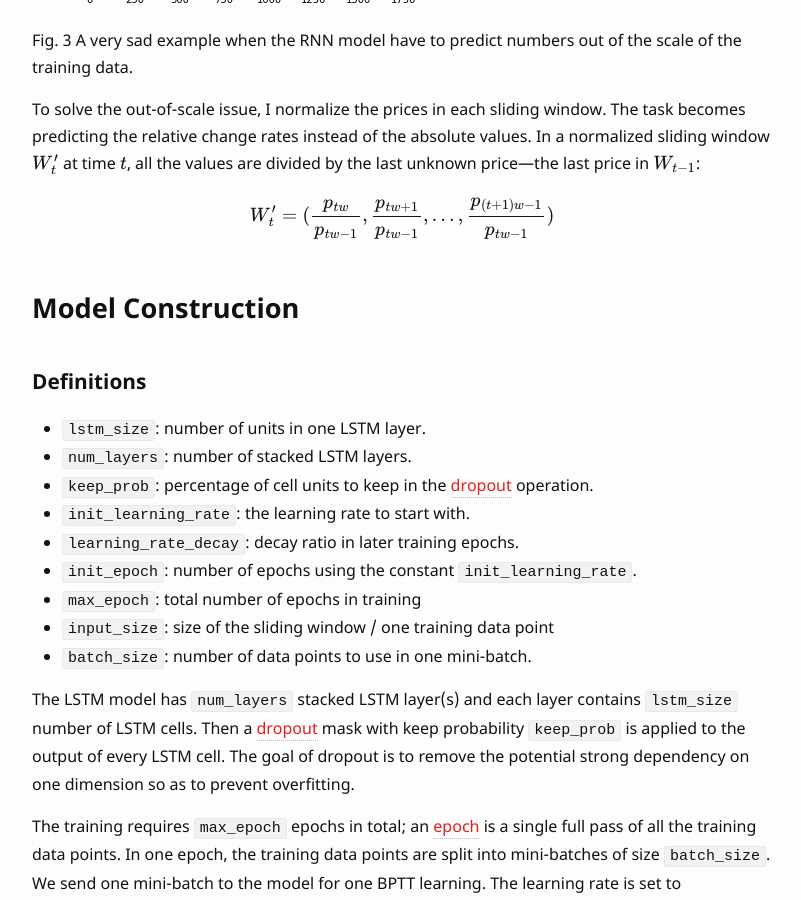
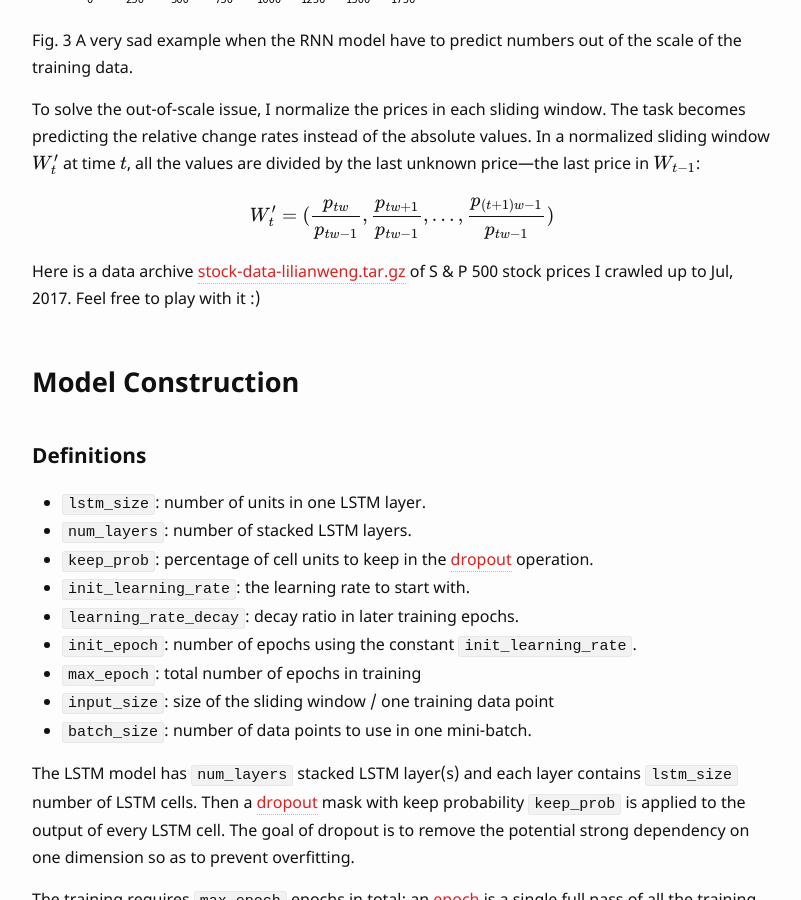
Before and after one commit to lilianweng/lil-log, a Jekyll site: the page built from _posts/2017-07-08-predict-stock-prices-using-RNN-part-1.md, in a window 1280 px wide and 900 px high, scrolled down 4449 px. Shown: the whole window, without its empty margins (238-1039 px from the left). Built offline with Jekyll 4.4.1, drawn with Linux system fonts in a browser that asks for light colours; formulas are drawn with MathJax 3.

Commit message:
add data file link

```diff
--- a/_posts/2017-07-08-predict-stock-prices-using-RNN-part-1.md
+++ b/_posts/2017-07-08-predict-stock-prices-using-RNN-part-1.md
@@ -137,6 +137,8 @@ To solve the out-of-scale issue, I normalize the prices in each sliding window.
 
 $$ W'_t = (\frac{p_{tw}}{p_{tw-1}}, \frac{p_{tw+1}}{p_{tw-1}}, \dots, \frac{p_{(t+1)w-1}}{p_{tw-1}}) $$
 
+
+Here is a data archive [stock-data-lilianweng.tar.gz](https://drive.google.com/open?id=1QKVkiwgCNJsdQMEsfoi6KpqoPgc4O6DD) of S & P 500 stock prices I crawled up to Jul, 2017. Feel free to play with it :)
 
 
 ## Model Construction
@@ -361,7 +363,6 @@ writer.add_summary(_summary, global_step=epoch_step)  # epoch_step in range(conf
 The full working code is available in [github.com/lilianweng/stock-rnn](https://github.com/lilianweng/stock-rnn).
 
 
-
 ## Results
 
 I used the following configuration in the experiment.
```
